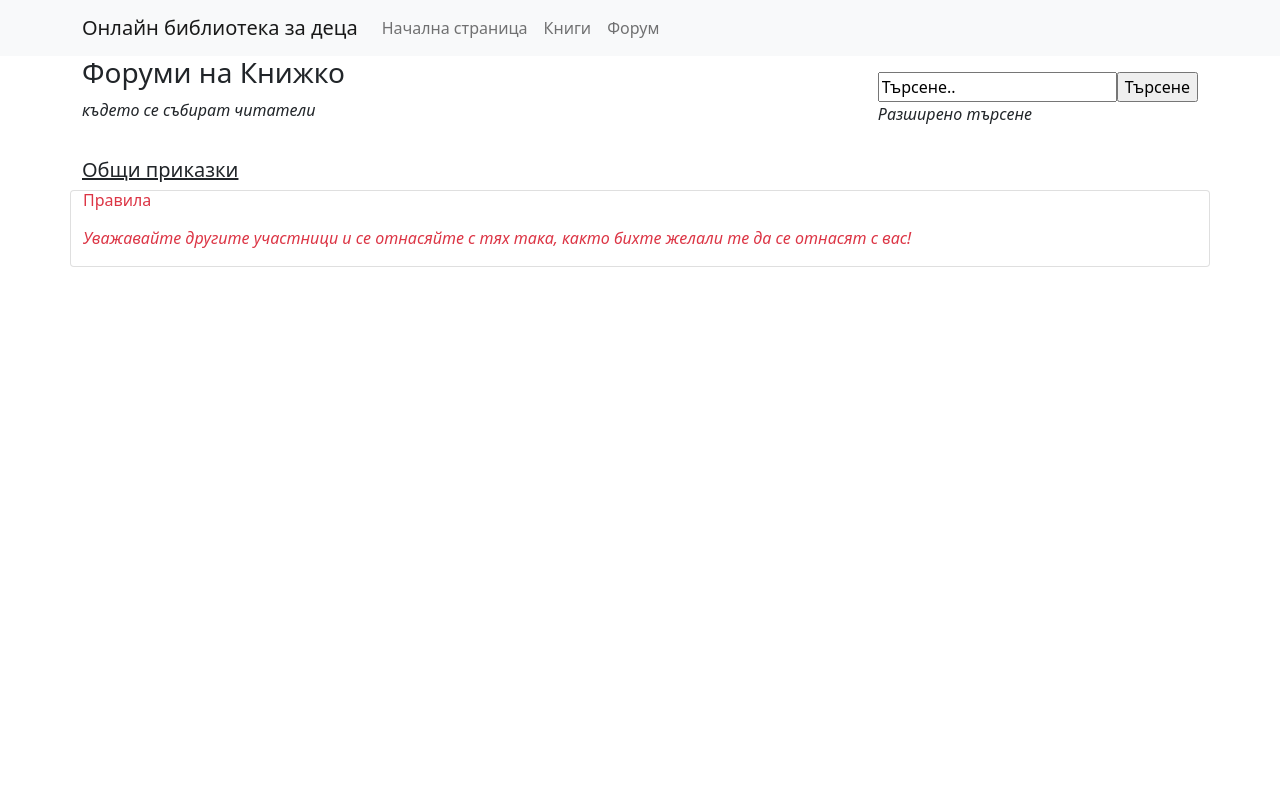
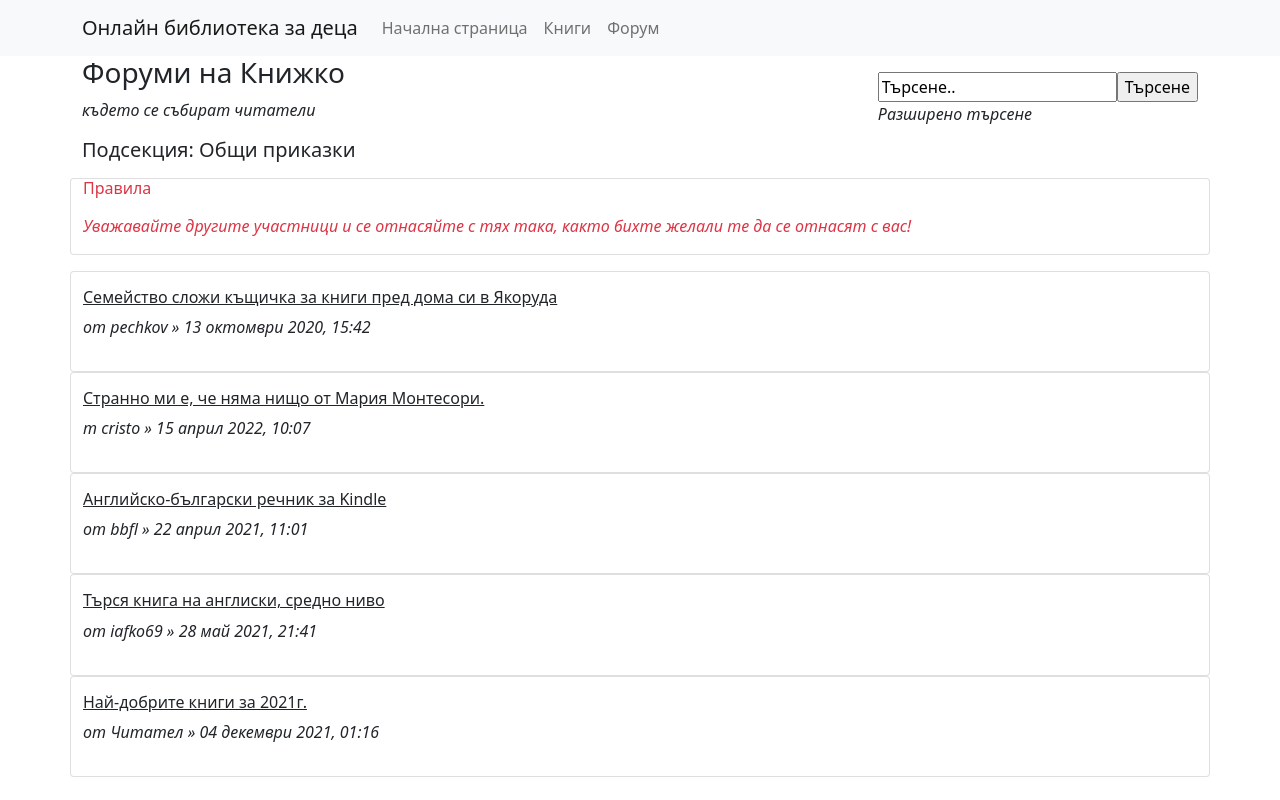
Before and after one commit to Yordanka2/MyLibrary, a React (Create React App) app: page /forum/1 in a window 1280 px wide. Built offline with nearby package versions, Linux system fonts and the light colour scheme.

Commit message:
finalcurrenForumPage

```diff
--- a/src/components/forumPage/Header.js
+++ b/src/components/forumPage/Header.js
@@ -5,7 +5,10 @@ import {
   Col,
   Card,
 } from "react-bootstrap";
-
+import {faList } from "@fortawesome/free-solid-svg-icons";
+import { faThList, faFileZipper } from '@fortawesome/free-solid-svg-icons';
+import { FontAwesomeIcon } from '@fortawesome/react-fontawesome';
+import {Link} from "react-router-dom";
 function Header(props) {
     return (
  <>
@@ -18,7 +21,10 @@ function Header(props) {
              <div className=" d-flex align-items-start  justify-content-between md-3">
               <div id="site-description" >
                    <h3 class="text-lg-start fw-normal"> Форуми на Книжко </h3>
+
+
                    <p class="text-sm-start fst-italic" > където се събират читатели</p>
+                   <p class="text-start text-dark "> <h5> Подсекция: Общи приказки  </h5></p>
                    </div>
                 <form id="search" className="ms-3 py-3">
                  <fieldset>
@@ -31,8 +37,6 @@ function Header(props) {
         </div>
   </div>
 
-
-  <a href="#" class="card-link" class="text-start text-dark "> <h5> Общи приказки  </h5></a>
       <Card>
   <div id="site-description" >
 
@@ -45,6 +49,42 @@ function Header(props) {
 
     </Row>
 
+       <Row className="py-3">
+        <Card className="py-3">
+        <a href="#" class="card-link" class="text-start text-dark "> <h6> Семейство сложи къщичка за книги пред дома си в Якоруда </h6></a>
+         <p class="text-start fst-italic">от pechkov » 13 октомври 2020, 15:42 </p>
+        </Card>
+        <Card className="py-3">
+        <a href="#" class="card-link" class="text-start text-dark "> <h6> Странно ми е, че няма нищо от Мария Монтесори. </h6></a>
+         <p class="text-start fst-italic">т cristo » 15 април 2022, 10:07 </p>
+        </Card>
+        <Card className="py-3 align-items">
+
+                <a href="#" class="card-link" class="text-start text-dark ">
+
+                <h6> Английско-български речник за Kindle </h6> </a>
+               <p class="text-start fst-italic">от bbfl » 22 април 2021, 11:01 </p>
+
+
+
+
+
+
+        </Card>
+
+        <Card className="py-3">
+        <a href="#" class="card-link" class="text-start text-dark "> <h6> Търся книга на англиски, средно ниво </h6></a>
+         <p class="text-start fst-italic">от iafko69 » 28 май 2021, 21:41 </p>
+        </Card>
+        <Card className="py-3">
+        <a href="#" class="card-link" class="text-start text-dark "> <h6> Най-добрите книги за 2021г.</h6></a>
+         <p class="text-start fst-italic">от Читател » 04 декември 2021, 01:16 </p>
+        </Card>
+
+       </Row>
+
+
+
 
  </>
 
```
